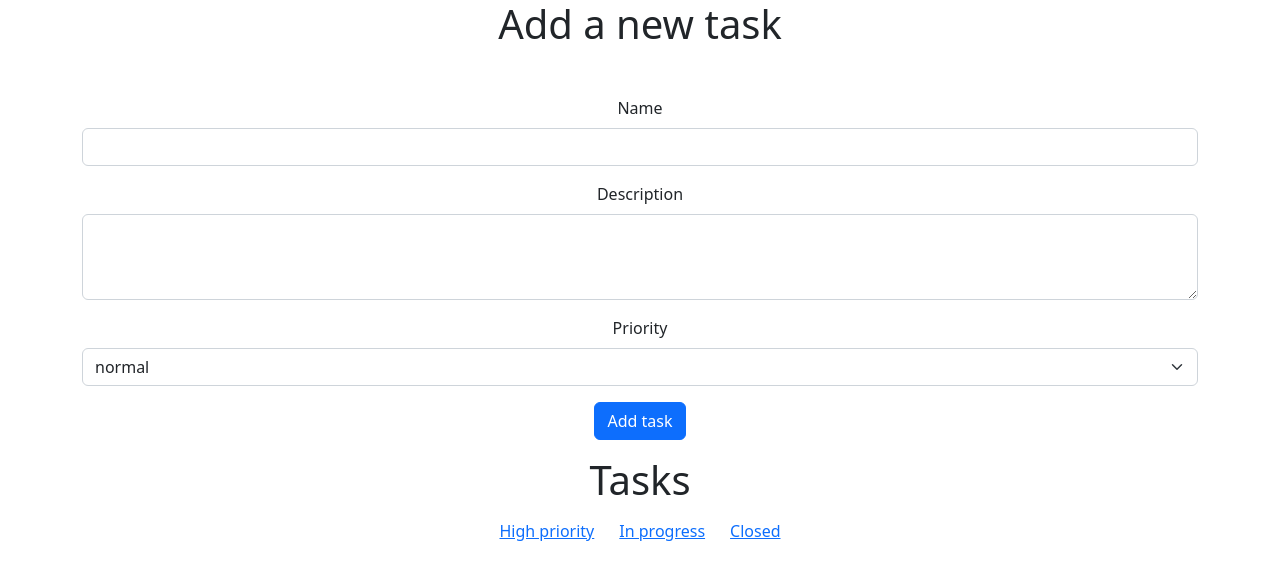
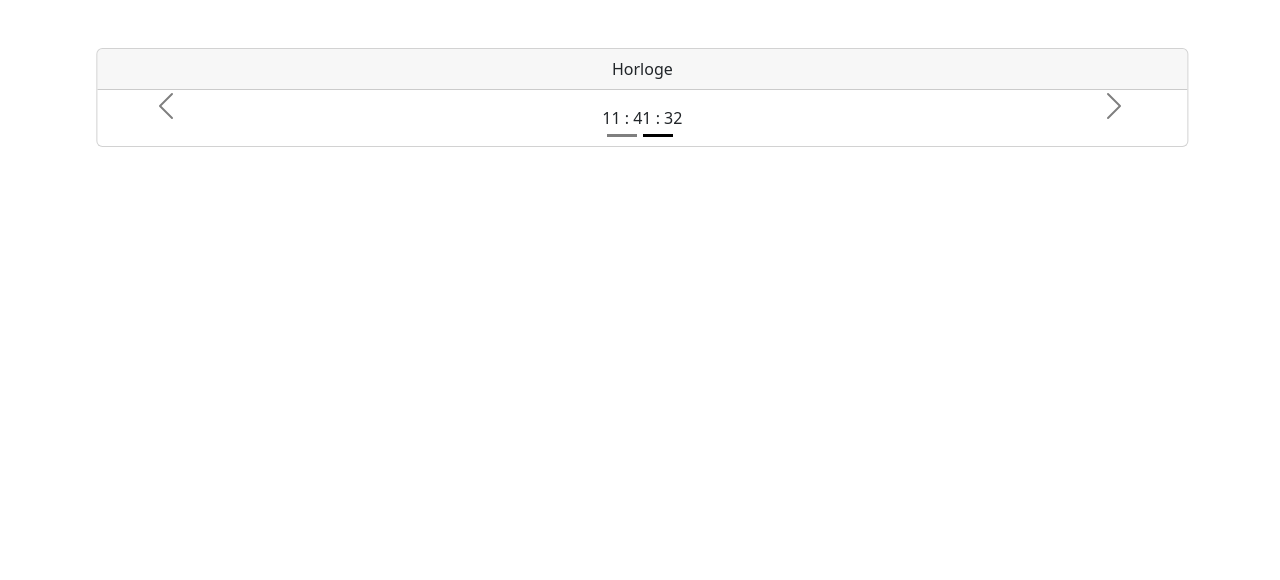
Before and after one commit to phil-form/TbReact, a React (Create React App) app in the folder src/exercice/Amaury/: page / in a window 1280 px wide. Shown: the top 580 px of the page. Built offline with nearby package versions, Linux system fonts and the light colour scheme.

Commit message:
date + horloge + carousel

```diff
--- a/src/exercice/Amaury/src/App.js
+++ b/src/exercice/Amaury/src/App.js
@@ -6,6 +6,7 @@ import List from './components/list/list';
 import Counter from './components/counter/counter';
 import Calculator from './components/calculator/calculator';
 import TaskList from './components/task/taskList';
+import ClockApp from './components/clock/clockApp';
 
 
 const products = [
@@ -21,7 +22,8 @@ function App() {
       {/*<List products={products}/>*/}
       {/*<Counter incrementValue={5}/>*/}
       {/*<Calculator />*/}
-      <TaskList />
+      {/*<TaskList />*/}
+      <ClockApp />
     </div>
   );
 };
--- /dev/null
+++ b/src/exercice/Amaury/src/components/clock/clock.jsx
@@ -0,0 +1,36 @@
+import { useEffect, useState } from 'react';
+import {Card, Button} from 'react-bootstrap';
+
+
+const Clock = () => {
+    const [time, setTime] = useState(new Date());
+
+    useEffect(() => {
+        const timeout = setTimeout(tick, 200);
+
+        return () => {clearTimeout(timeout)};
+    }, [time]);
+
+    const tick = () => {
+        setTime(new Date());
+    };
+
+    const formatTime = (date) => {
+        let hours = date.getHours();
+        let minutes = date.getMinutes();
+        let seconds = date.getSeconds();
+
+        return hours + ' : ' + minutes + ' : ' + seconds;
+    };
+
+    return (
+        <div className='container'>
+            <Card className='mb-3'>
+                <Card.Header>Horloge</Card.Header>
+                <Card.Body>{formatTime(time)}</Card.Body>
+            </Card>
+        </div>
+    );
+};
+
+export default Clock;
--- /dev/null
+++ b/src/exercice/Amaury/src/components/clock/clockApp.jsx
@@ -0,0 +1,23 @@
+import { useState } from 'react';
+import {Carousel} from 'react-bootstrap';
+import Clock from './clock';
+import CustomDate from './customDate';
+
+
+const ClockApp = () => {
+
+    return (
+        <div className='container'>
+            <Carousel variant='dark' className='mt-5'>
+                <Carousel.Item>
+                    <CustomDate />
+                </Carousel.Item>
+                <Carousel.Item>
+                    <Clock />
+                </Carousel.Item>
+            </Carousel>
+        </div>
+    );
+};
+
+export default ClockApp;
--- /dev/null
+++ b/src/exercice/Amaury/src/components/clock/customDate.jsx
@@ -0,0 +1,34 @@
+import { useEffect, useState } from 'react';
+import {Card, Button} from 'react-bootstrap';
+
+
+const CustomDate = () => {
+    const [date, setDate] = useState('');
+
+    useEffect(() => {
+        let newDate = new Date();
+        setDate(formatDate(newDate));
+    }, []);
+
+    const formatDate = (date) => {
+        let dd = date.getDate();
+        let mm = date.getMonth();
+        let yyyy = date.getFullYear();
+
+        let months = ['Janvier', 'Février', 'Mars', 'Avril', 'Mai', 'Juin', 'Juillet', 'Août', 'Septembre', 'Octobre', 'Novembre', 'Décembre'];
+        let monthName = months[mm];
+
+        return dd + ' ' + monthName + ' ' + yyyy;
+    };
+
+    return (
+        <div className='container'>
+            <Card className='mb-3'>
+                <Card.Header>Date</Card.Header>
+                <Card.Body>{date}</Card.Body>
+            </Card>
+        </div>
+    );
+};
+
+export default CustomDate;
```
